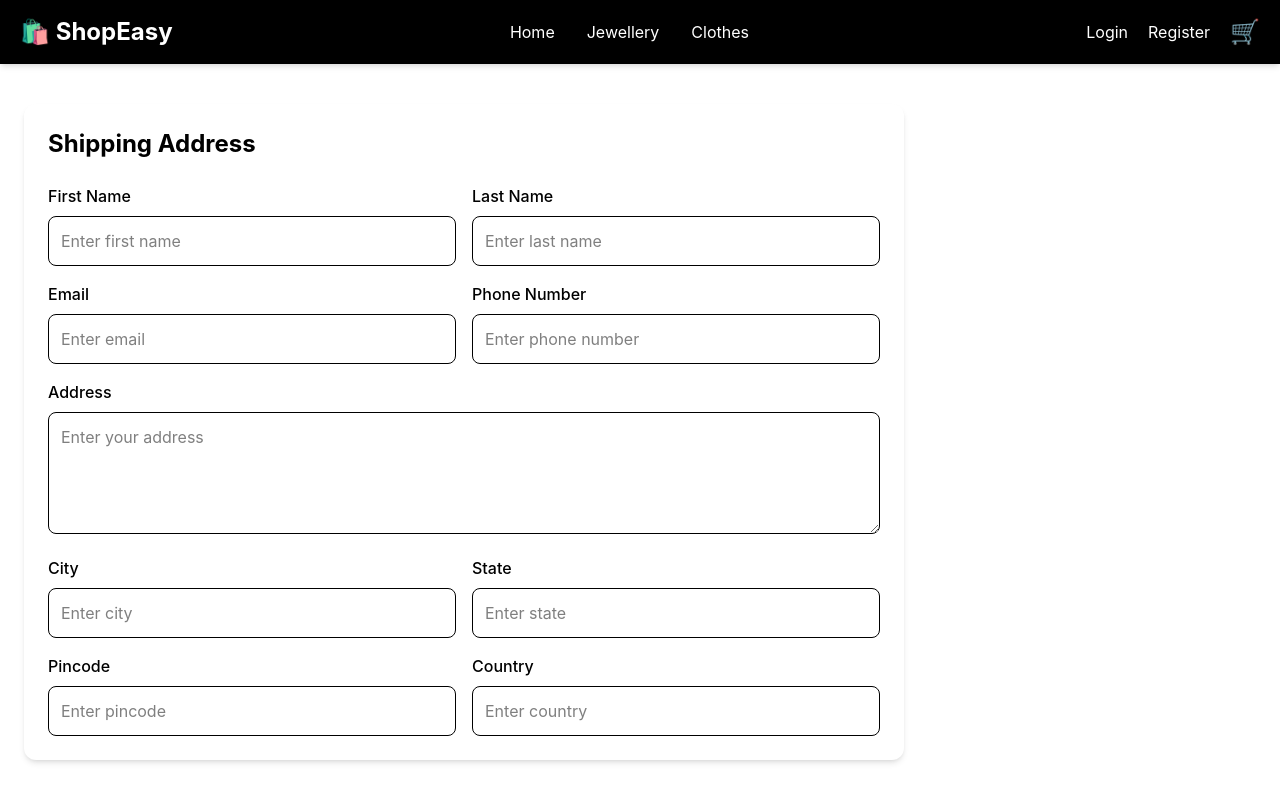
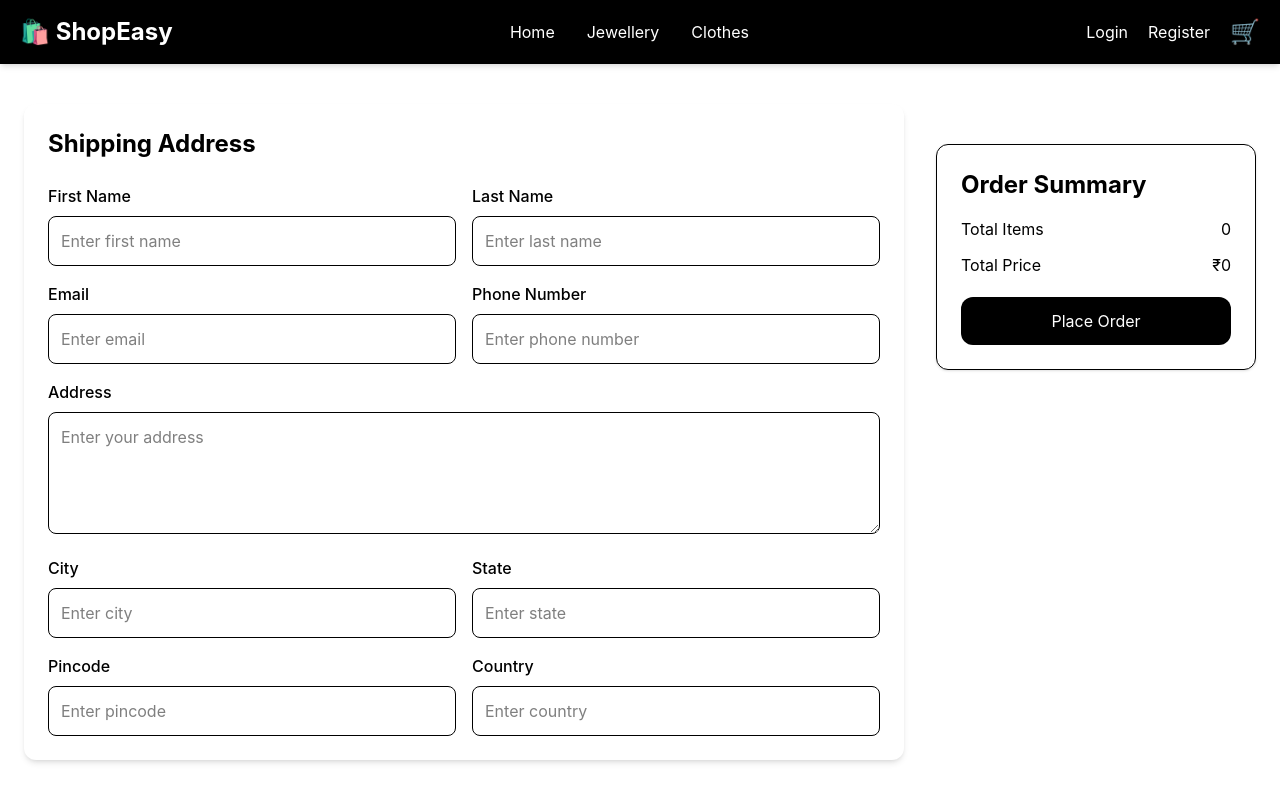
Before and after one commit to Ankushkushwaha0009/Ecommerce_Project, a React (Vite) app in the folder client/: page /checkout in a window 1280 px wide. Built offline with nearby package versions, Linux system fonts and the light colour scheme.

Commit message:
corrected the placed order functionality

```diff
--- a/client/src/components/OrderSummary.jsx
+++ b/client/src/components/OrderSummary.jsx
@@ -6,9 +6,9 @@ import toast from "react-hot-toast";
 const OrderSummary = ({ shippingData }) => {
   const { cart, totalItems, totalPrice } = useContext(CartContext);
 
-  const handlePlaceOrder = () => {
   console.log(shippingData);
 
+  const handlePlaceOrder = () => {
     const requiredFields = [
       "firstName",
       "lastName",
@@ -39,14 +39,17 @@ const OrderSummary = ({ shippingData }) => {
         return;
       }
     }
-  };
 
+    // Email validation
     const emailRegex = /^[^\s@]+@[^\s@]+\.[^\s@]+$/;
 
     if (!emailRegex.test(shippingData.email)) {
-    toast.error("Please enter a valid email address...");
+      toast.error("Please enter a valid email address");
       return;
     }
+
+    console.log("Validation Passed");
+  };
 
   return (
     <div className="mt-10 border rounded-xl p-6 shadow">
```
Lines whose indentation alone changed are shown as unchanged.
